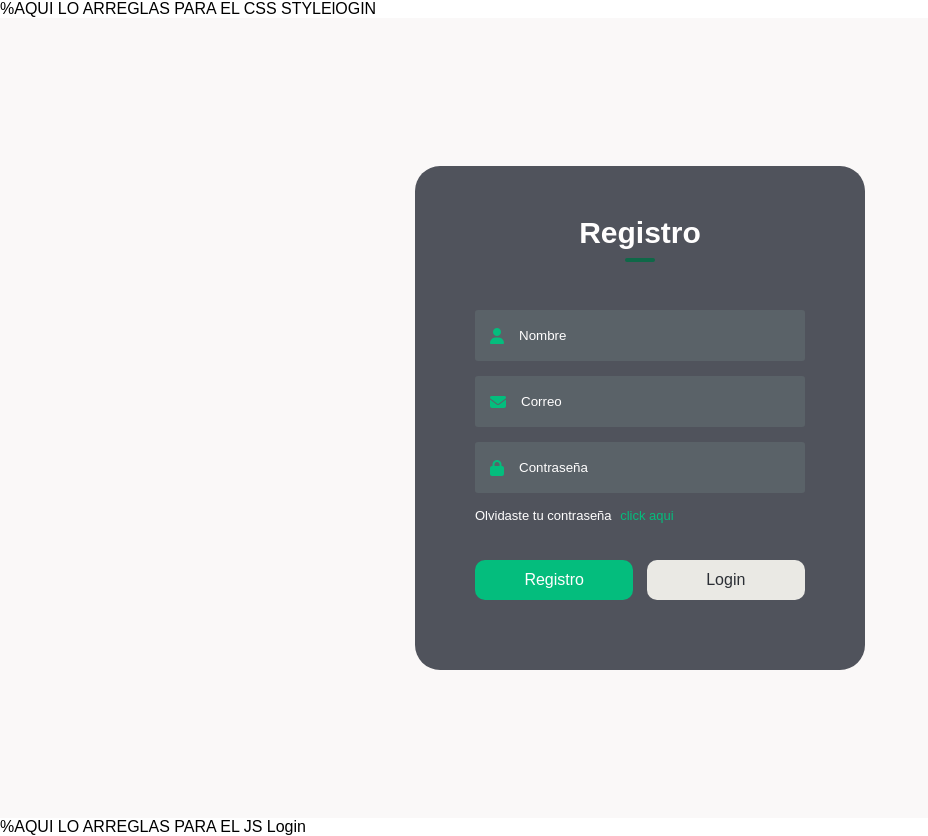
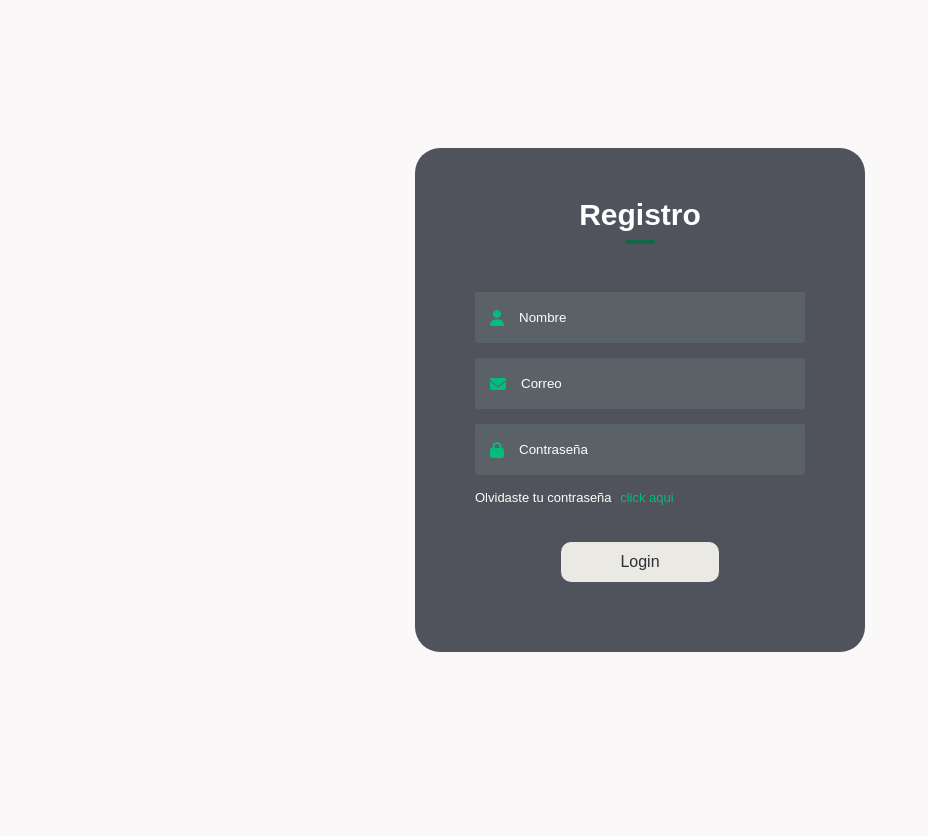
Before and after one commit to santigt11/PISCuartoCiclo, a Python web app: template templates/login.html in a window 1280 px wide. Shown: the whole page, without its empty margins (0-928 px from the left). After the commit the page ends 652 px from the top, so only its background shows below. Run offline with Jinja, Linux system fonts and the light colour scheme; the template is opened without the code that fills it, so the values that code supplies are empty.

Commit message:
Ahi si eliminar el register xd

```diff
--- a/css/styleLogin.css
+++ b/css/styleLogin.css
@@ -77,8 +77,7 @@ form p a{
 .btn-field{
     width: 100%;
     display:flex;
-    justify-content: space-between;
-
+    justify-content: center;
 }
 .btn-field button{
     flex-basis: 48%;
--- a/main.py
+++ b/main.py
@@ -0,0 +1,5 @@
+import webbrowser
+
+
+if __name__ == '__main__':
+    print("Starting")
--- a/templates/login.html
+++ b/templates/login.html
@@ -6,7 +6,7 @@
           content="width=device-width, user-scalable=no, initial-scale=1.0, maximum-scale=1.0, minimum-scale=1.0">
     <meta http-equiv="X-UA-Compatible" content="ie=edge">
     <title>Formulario</title>
-    <link rel="stylesheet" href="styleLogin.css">   %AQUI LO ARREGLAS PARA EL CSS STYLElOGIN
+    <link rel="stylesheet" href="../css/styleLogin.css">
     <link rel="stylesheet" href="https://cdnjs.cloudflare.com/ajax/libs/font-awesome/6.4.0/css/all.min.css" integrity="sha512-iecdLmaskl7CVkqkXNQ/ZH/XLlvWZOJyj7Yy7tcenmpD1ypASozpmT/E0iPtmFIB46ZmdtAc9eNBvH0H/ZpiBw==" crossorigin="anonymous" referrerpolicy="no-referrer" />
 
 </head>
@@ -32,9 +32,7 @@
 
             </div>
             <div class="btn-field">
-                <button id="signUp" type="button">Registro</button>
                 <button id="signIn" type="button" class="disable">Login</button>
-
             </div>
         </form>
     </div>
@@ -44,6 +42,6 @@
 
 
 
-        <script src="main.js"></script> %AQUI LO ARREGLAS PARA EL JS Login
+        <script src="../js/Login.js"></script>
 </body>
 </html>
```
Also changed, not shown: templates/index.html (+5 -5 lines).
